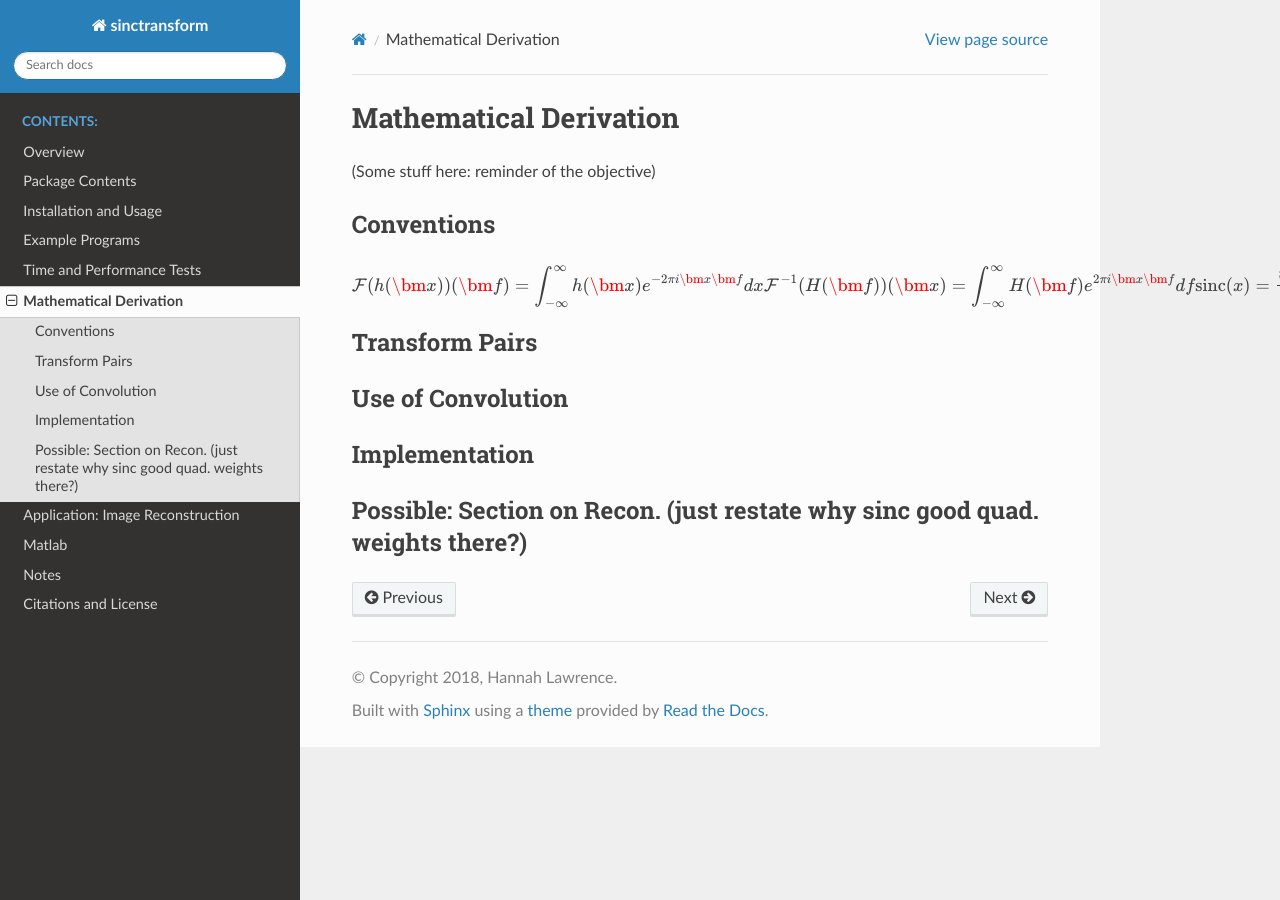
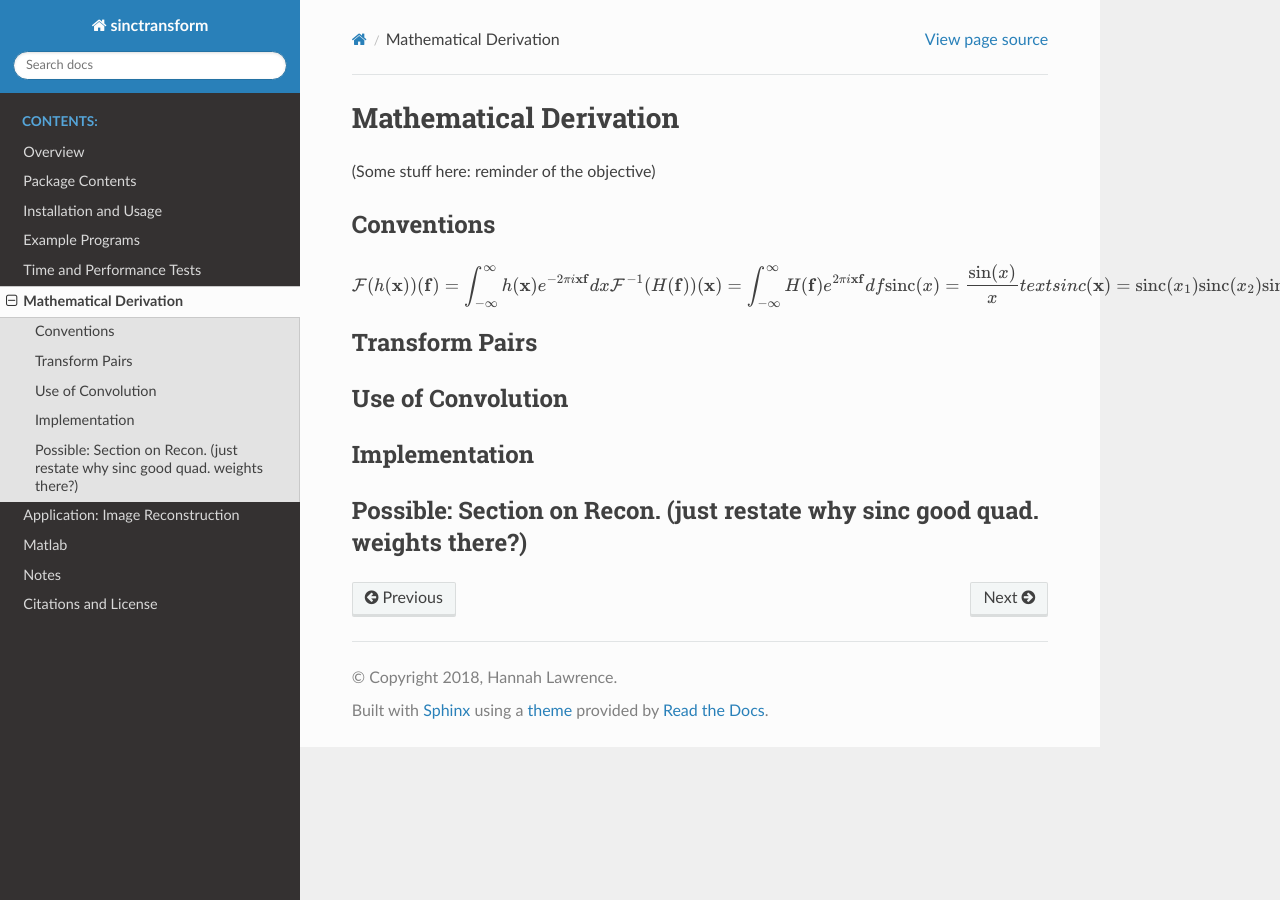
Before and after one commit to hannahlawrence/sinctransform, a Sphinx documentation site: the page built from docs/Derivation.rst, in a window 1280 px wide. Built offline with Sphinx 7.4.7 and the Read the Docs theme 2.0.0, drawn with Linux system fonts in a browser that asks for light colours.

Commit message:
minor alterations

```diff
--- a/docs/Derivation.rst
+++ b/docs/Derivation.rst
@@ -8,10 +8,10 @@
 
 ..  math::
 
-	\mathcal{F}(h(\bm{x}))(\bm{f})=\int_{-\infty}^{\infty}h(\bm{x})e^{-2\pi i\bm{x}\bm{f}}dx
-	\mathcal{F}^{-1}(H(\bm{f}))(\bm{x})=\int_{-\infty}^{\infty}H(\bm{f})e^{2\pi i\bm{x}\bm{f}}df
+	\mathcal{F}(h(\mathbf{x}))(\mathbf{f})=\int_{-\infty}^{\infty}h(\mathbf{x})e^{-2\pi i\mathbf{x}\mathbf{f}}dx \newline
+	\mathcal{F}^{-1}(H(\mathbf{f}))(\mathbf{x})=\int_{-\infty}^{\infty}H(\mathbf{f})e^{2\pi i\mathbf{x}\mathbf{f}}df
 	\text{sinc}(x)=\frac{\sin(x)}{x}
-	text{sinc}(\bm{x})=\text{sinc}(x_1)\text{sinc}(x_2)\text{sinc}(x_3)
+	text{sinc}(\mathbf{x})=\text{sinc}(x_1)\text{sinc}(x_2)\text{sinc}(x_3)
 
 
 
```
